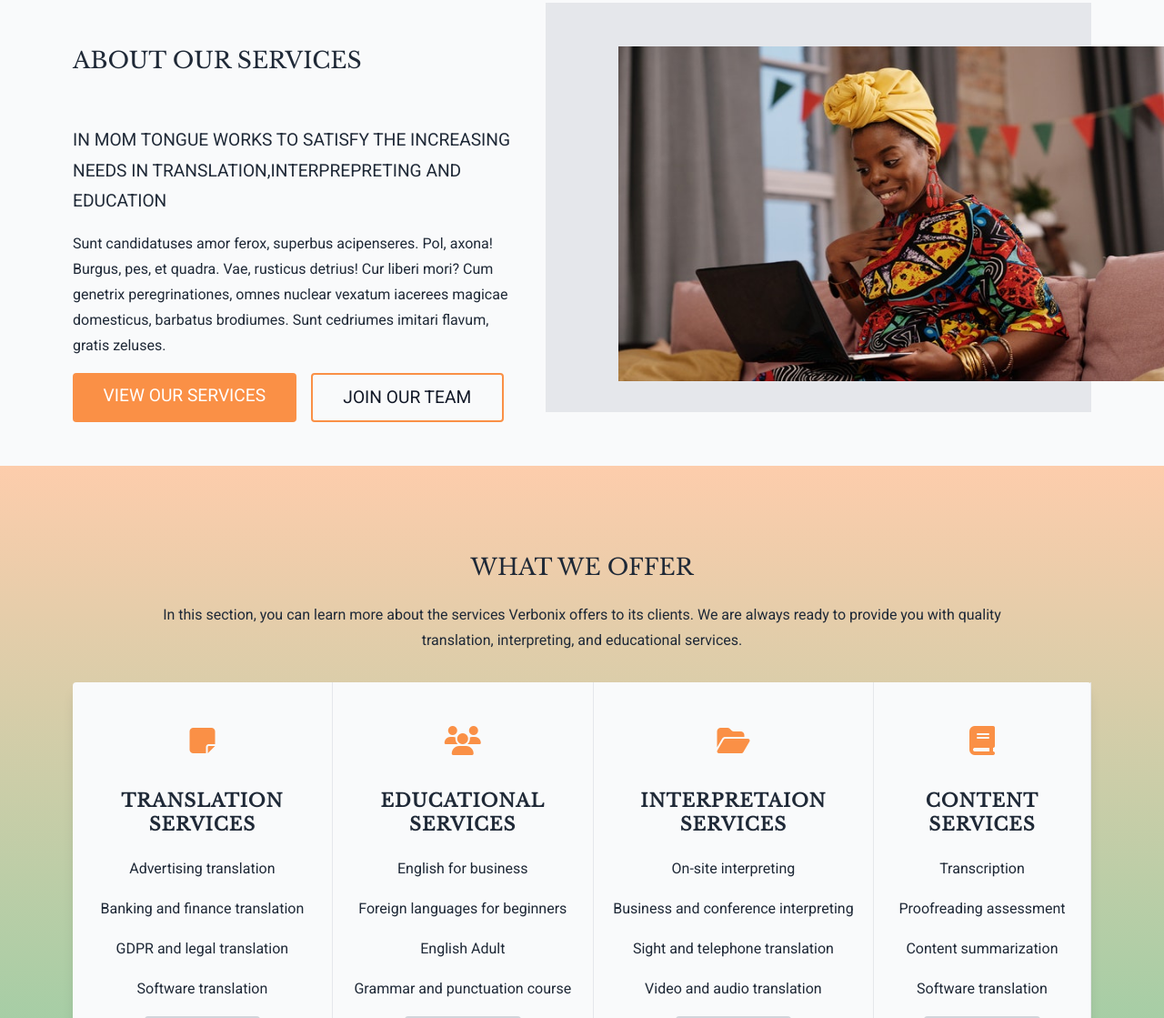
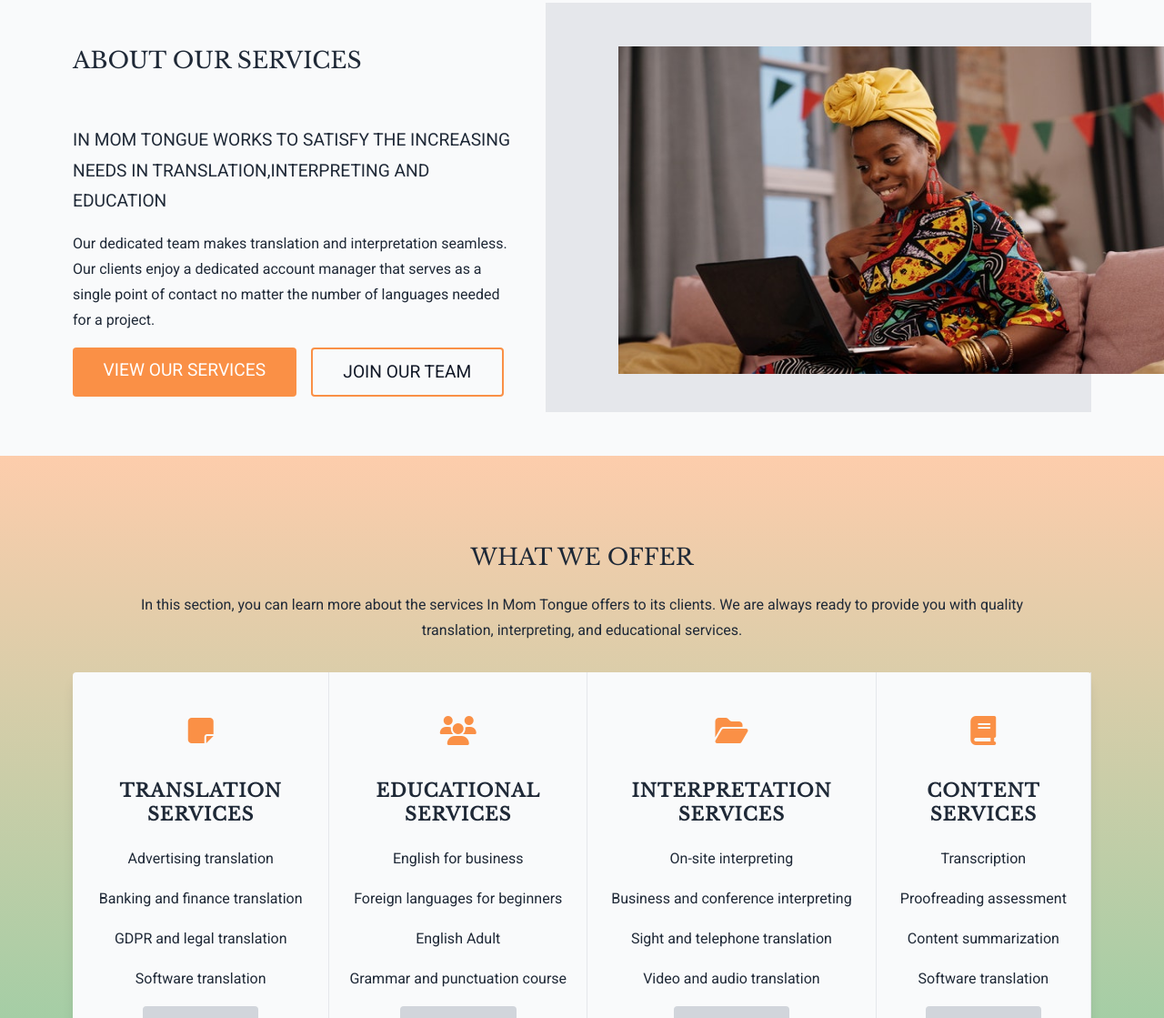
Before and after one commit to kindeme/InMomTongue, a plain HTML site: page services/service.html in a window 1280 px wide. Shown: the part 623-1742 px from the top of the page at 91% size. Drawn offline with nearby package versions, Linux system fonts and the light colour scheme.

Commit message:
service updated

```diff
--- a/services/service.html
+++ b/services/service.html
@@ -59,16 +59,14 @@
 							<h4>ABOUT OUR SERVICES</h4>
 							<p class="subtitle">
 								IN MOM TONGUE WORKS TO SATISFY THE INCREASING
-								NEEDS IN TRANSLATION,INTERPREPRETING AND
-								EDUCATION
+								NEEDS IN TRANSLATION,INTERPRETING AND EDUCATION
 							</p>
 							<p>
-								Sunt candidatuses amor ferox, superbus
-								acipenseres. Pol, axona! Burgus, pes, et quadra.
-								Vae, rusticus detrius! Cur liberi mori? Cum
-								genetrix peregrinationes, omnes nuclear vexatum
-								iacerees magicae domesticus, barbatus brodiumes.
-								Sunt cedriumes imitari flavum, gratis zeluses.
+								Our dedicated team makes translation and
+								interpretation seamless. Our clients enjoy a
+								dedicated account manager that serves as a
+								single point of contact no matter the number of
+								languages needed for a project.
 							</p>
 							<div class="btns">
 								<a
@@ -103,7 +101,7 @@
 						<h4 class="info-title">WHAT WE OFFER</h4>
 						<p>
 							In this section, you can learn more about the
-							services Verbonix offers to its clients. We are
+							services In Mom Tongue offers to its clients. We are
 							always ready to provide you with quality
 							translation, interpreting, and educational services.
 						</p>
@@ -141,7 +139,9 @@
 								class="fa fa-folder-open icon"
 								aria-hidden="true"
 							></i>
-							<h5 class="service-tile">interpretaion Services</h5>
+							<h5 class="service-tile">
+								interpretation Services
+							</h5>
 							<div class="service-content">
 								<p>On-site interpreting</p>
 								<p>Business and conference interpreting</p>
```
Also changed, not shown: index.html (+7 -5 lines).
